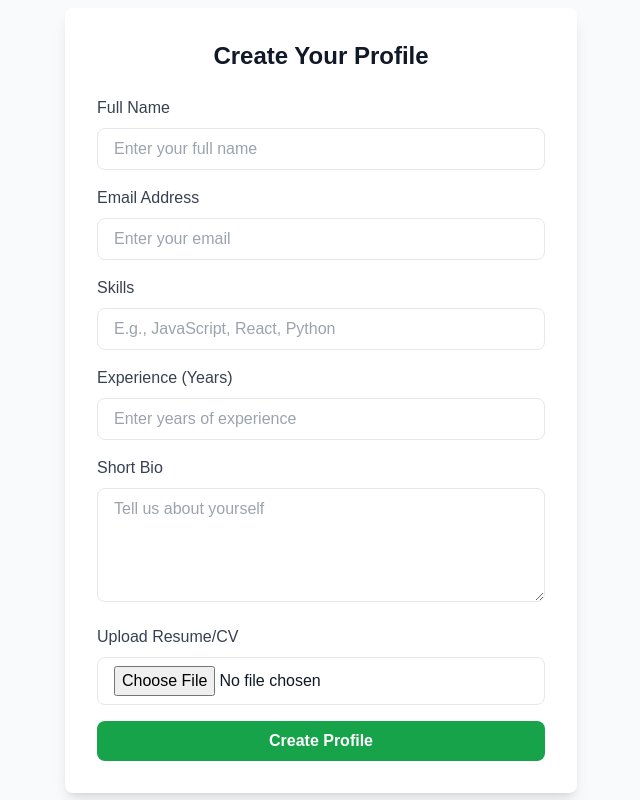
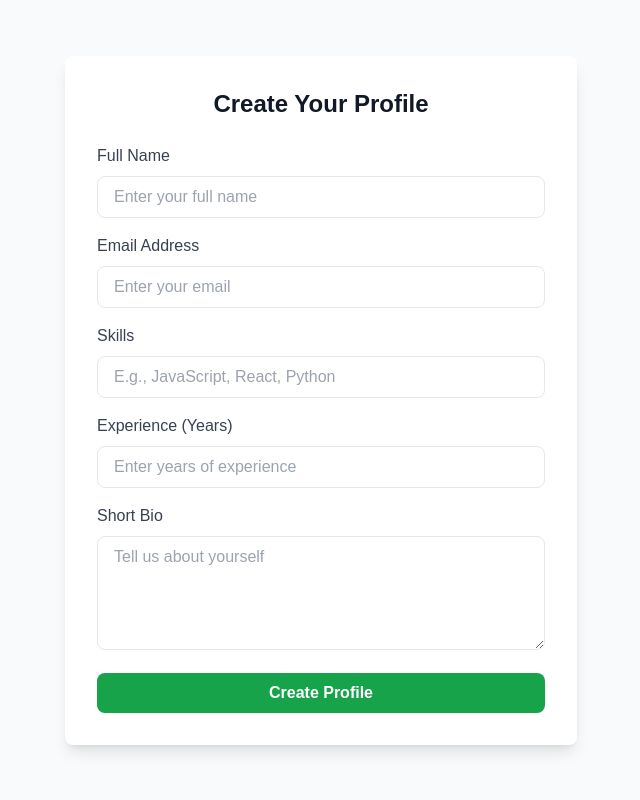
Before and after one commit to Fortunechinenyem/Recruit-Ease, a Next.js app: page /create-profile in a window 1280 px wide. Shown: the whole page, without its empty margins (319-959 px from the left). Built offline with nearby package versions, Linux system fonts and the light colour scheme; no server answers; sample sign-in values are in the browser's storage.

Commit message:
updated the profile feature

```diff
--- a/pages/create-profile.js
+++ b/pages/create-profile.js
@@ -3,11 +3,9 @@ import { useRouter } from "next/router";
 import { collection, addDoc } from "firebase/firestore";
 import { auth, db } from "@/lib/firebase";
 import { onAuthStateChanged } from "firebase/auth";
-import { getStorage, ref, uploadBytes, getDownloadURL } from "firebase/storage";
 
 export default function CreateProfile() {
   const [user, setUser] = useState(null);
-  const [resume, setResume] = useState(null);
   const [formData, setFormData] = useState({
     name: "",
     email: "",
@@ -39,9 +37,6 @@ export default function CreateProfile() {
     }));
   };
 
-  const handleFileChange = (e) => {
-    setResume(e.target.files[0]);
-  };
   const handleSubmit = async (e) => {
     e.preventDefault();
     setIsSubmitting(true);
@@ -52,24 +47,17 @@ export default function CreateProfile() {
         throw new Error("User is not authenticated.");
       }
 
-      let resumeURL = "";
-      if (resume) {
-        const storage = getStorage();
-        const resumeRef = ref(storage, `resumes/${user?.uid}-${resume.name}`); // Use optional chaining to prevent crashes
-        await uploadBytes(resumeRef, resume);
-        resumeURL = await getDownloadURL(resumeRef);
-      }
-
-      const docRef = await addDoc(collection(db, "profiles"), {
+      await addDoc(collection(db, "profiles"), {
         ...formData,
         userId: user.uid,
-        resumeURL,
       });
 
-      router.push(`/profile/${docRef.id}`);
+      router.push("/profile/success");
     } catch (error) {
-      console.error("Error creating profile:", error);
-      setErrorMessage("Failed to create profile. Please try again.");
+      console.error("Error details:", error.message);
+      setErrorMessage(
+        "Failed to create profile. Check the console for details."
+      );
     } finally {
       setIsSubmitting(false);
     }
@@ -173,21 +161,6 @@ export default function CreateProfile() {
               required
             />
           </div>
-          <div>
-            <label
-              htmlFor="resume"
-              className="block text-gray-700 font-medium mb-2"
-            >
-              Upload Resume/CV
-            </label>
-            <input
-              type="file"
-              id="resume"
-              accept=".pdf,.doc,.docx"
-              onChange={handleFileChange}
-              className="w-full px-4 py-2 border rounded-lg focus:outline-none focus:ring-2 focus:ring-green-500"
-            />
-          </div>
 
           <button
             type="submit"
--- a/pages/profile/[id].js
+++ b/pages/profile/[id].js
@@ -9,9 +9,11 @@ export default function ProfilePage() {
 
   const [profile, setProfile] = useState(null);
   const [loading, setLoading] = useState(true);
+  const [error, setError] = useState("");
 
   useEffect(() => {
-    if (id) {
+    if (!id) return;
+
     const fetchProfile = async () => {
       try {
         const docRef = doc(db, "profiles", id);
@@ -20,18 +22,20 @@ export default function ProfilePage() {
         if (docSnap.exists()) {
           setProfile(docSnap.data());
         } else {
-            console.log("No such document!");
+          setError("Profile not found");
         }
-        } catch (error) {
-          console.error("Error fetching profile:", error);
-        } finally {
-          setLoading(false);
+      } catch (err) {
+        console.error("Error fetching profile:", err.message);
+        setError("Error fetching profile. Check the console for details.");
       }
     };
 
     fetchProfile();
+  }, [id]);
+
+  if (error) {
+    return <div className="text-center text-red-600">{error}</div>;
   }
-  }, [id]);
 
   if (loading) {
     return (
```
Also changed, not shown: firebase.json (added), 2 other files (tests, documents, lock files or other folders). Lines whose indentation alone changed are shown as unchanged.
